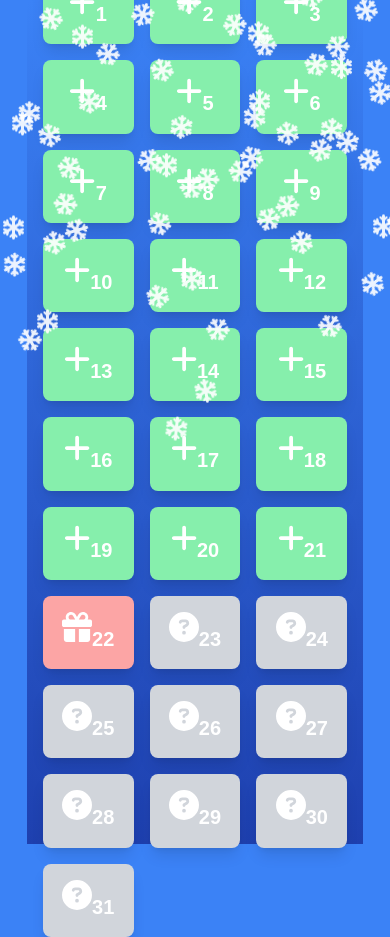
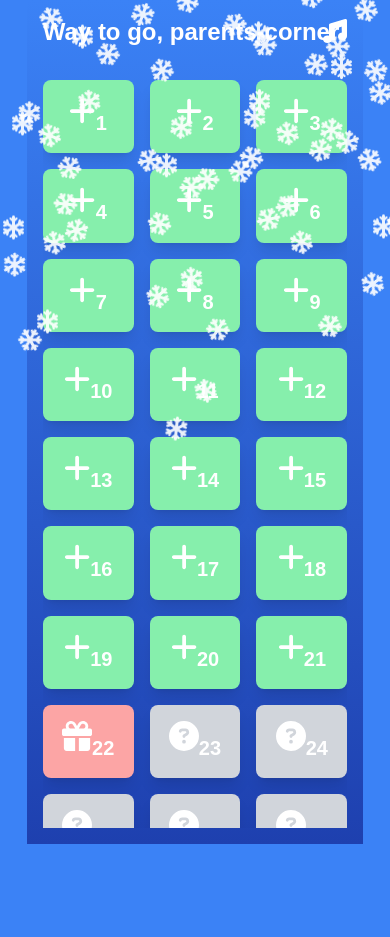
Before and after one commit to bukulele/santa, a Next.js app: page /parents-corner in a window 390 px wide. After the commit the page ends 844 px from the top, so only its background shows below. Built offline with nearby package versions, Linux system fonts and the light colour scheme.

Commit message:
calendar scroll fixed

```diff
--- a/app/[userName]/page.js
+++ b/app/[userName]/page.js
@@ -54,8 +54,9 @@ export default function ChildPage({ params }) {
           {phrase}
         </div>
 
-        {/* Responsive Advent Calendar */}
-        <div className="w-full max-w-4xl grid grid-cols-3 sm:grid-cols-4 md:grid-cols-6 lg:grid-cols-7 gap-4">
+        {/* Responsive Advent Calendar with vertical scroll */}
+        <div className="w-full max-w-4xl overflow-y-auto">
+          <div className="grid grid-cols-3 sm:grid-cols-4 md:grid-cols-6 lg:grid-cols-7 gap-4">
             {days.map((dayObj, index) => (
               <div
                 key={index}
@@ -83,6 +84,7 @@ export default function ChildPage({ params }) {
             ))}
           </div>
         </div>
+      </div>
     </>
   );
 }
```
Lines whose indentation alone changed are shown as unchanged.
